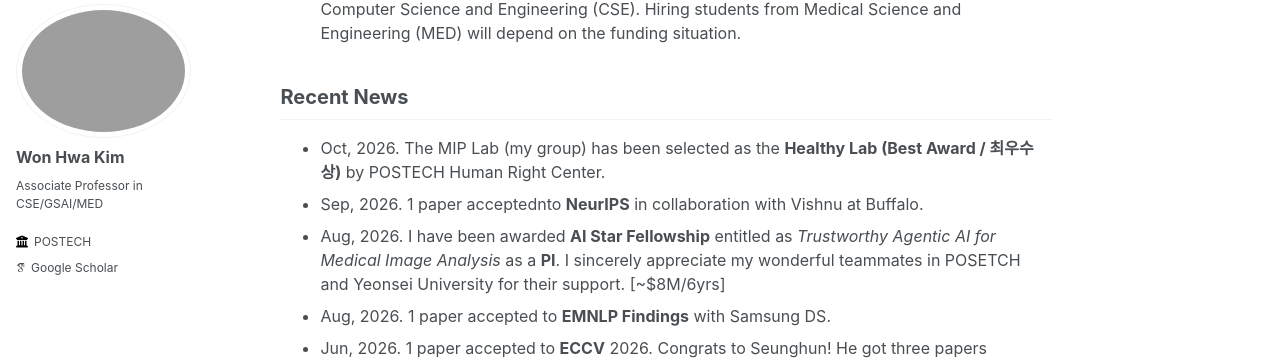
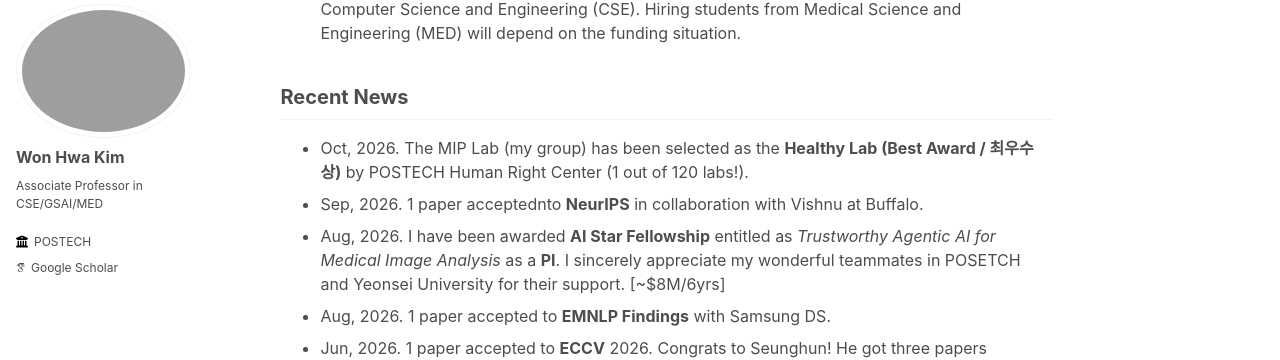
Before and after one commit to wwplato/wwplato.github.io, a Jekyll site: the page built from _pages/about.md, in a window 1280 px wide and 900 px high, scrolled down 636 px. Shown: the part 98-458 px from the top of the window. Built offline with Jekyll 4.4.1, drawn with Linux system fonts in a browser that asks for light colours; some web fonts are replaced.

Commit message:
Update recent news with award details for MIP Lab
Added recognition detail to the award for the MIP Lab.

```diff
--- a/_pages/about.md
+++ b/_pages/about.md
@@ -32,7 +32,7 @@ I am always looking for highly **self-motivated** students with long term goals.
 
 Recent News
 -----
-* Oct, 2026. The MIP Lab (my group) has been selected as the **Healthy Lab (Best Award / 최우수상)** by POSTECH Human Right Center.
+* Oct, 2026. The MIP Lab (my group) has been selected as the **Healthy Lab (Best Award / 최우수상)** by POSTECH Human Right Center (1 out of 120 labs!).
 * Sep, 2026. 1 paper acceptednto **NeurIPS** in collaboration with Vishnu at Buffalo.
 * Aug, 2026. I have been awarded **AI Star Fellowship** entitled as *Trustworthy Agentic AI for Medical Image Analysis* as a **PI**. I sincerely appreciate my wonderful teammates in POSETCH and Yeonsei University for their support. [~$8M/6yrs]
 * Aug, 2026. 1 paper accepted to **EMNLP Findings** with Samsung DS.
```
